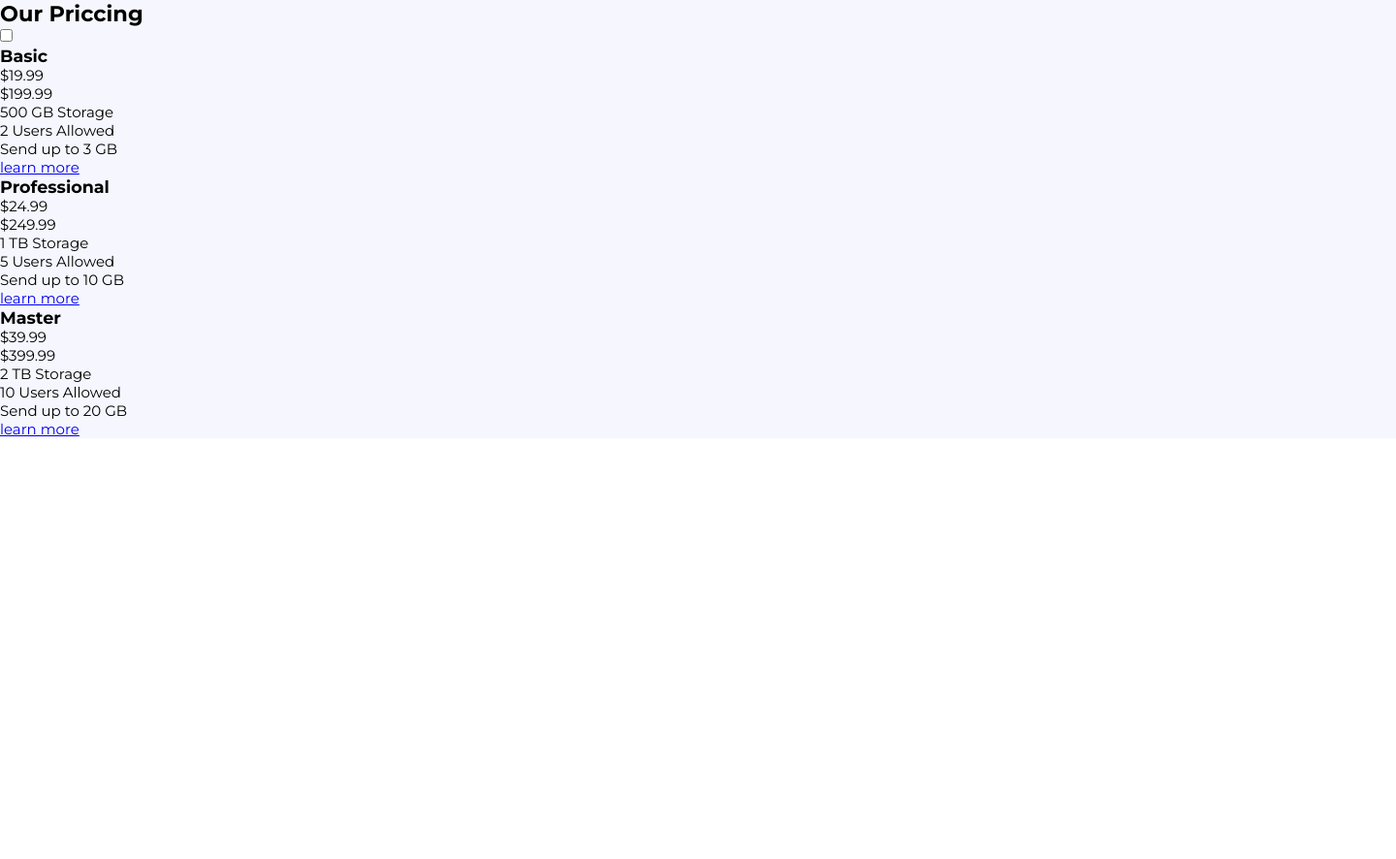
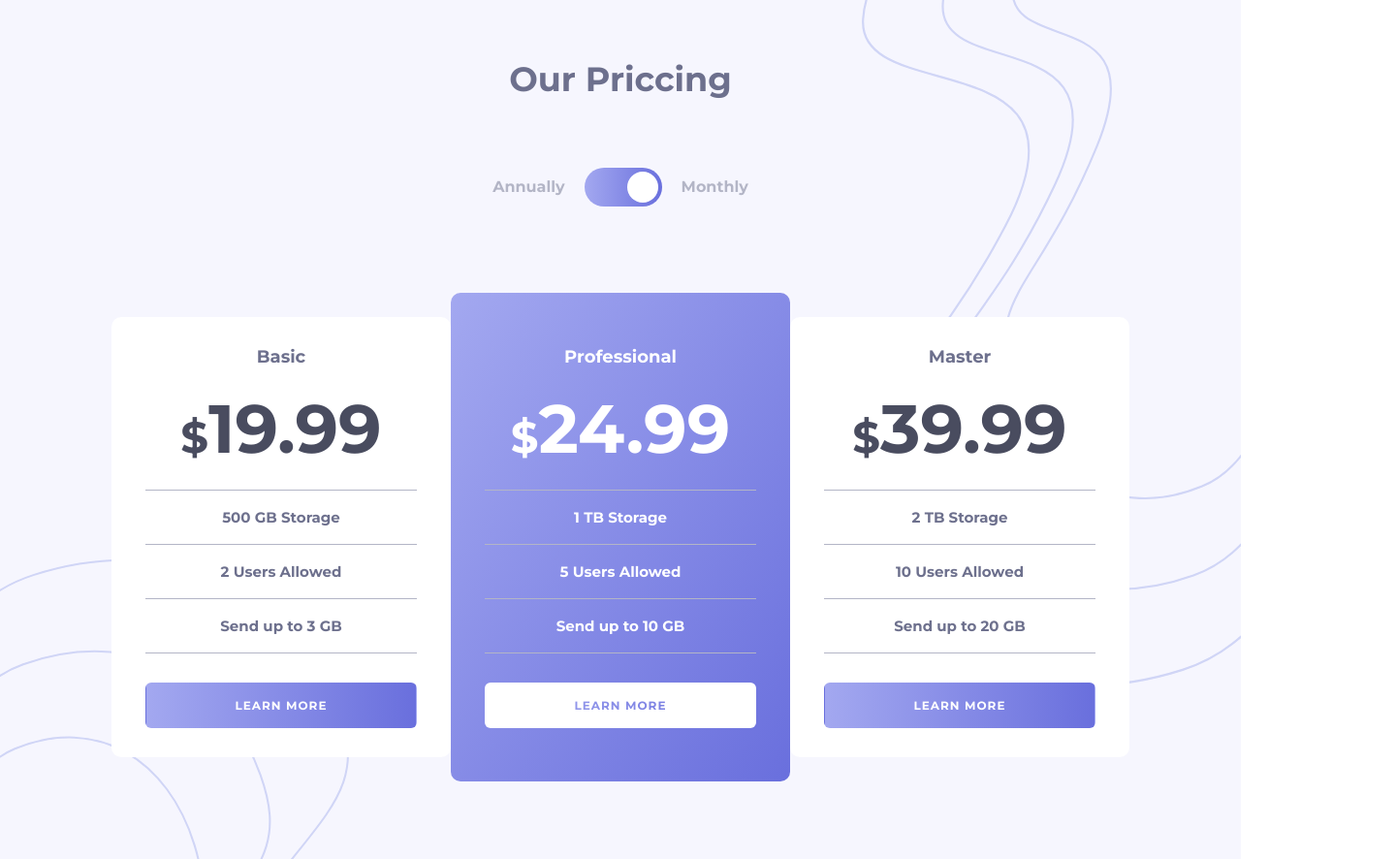
Before and after one commit to rachidbend/pricing-component-with-toggle, a plain HTML site: page src/index.html in a window 1280 px wide. Shown: the whole page at 97% size, 1440 px wide, since content can reach past the window. Before the commit the page ends 800 px from the top, so only its background shows below. Drawn offline with Linux system fonts and the light colour scheme.

Commit message:
done the project, mostly

```diff
--- a/src/index.html
+++ b/src/index.html
@@ -10,6 +10,9 @@
 <body>
 
     <section class="price">
+        <img src="images/bg-top.svg" alt="" class="price__background-top">
+        <img src="images/bg-bottom.svg" alt="" class="price__background-bottom">
+
         <div class="price__container">
 
             <div class="price__head">
@@ -17,8 +20,12 @@
             </div>
 
             <div class="price__toggle">
-                <input type="checkbox" name="toggle" id="toggle">
-                <span class="slider"></span>
+                <p class="price--year">Annually</p>
+                <label class="price__switch">
+                    <input type="checkbox" name="toggle" id="toggle" >
+                    <span class="slider"></span>
+                </label>
+                <p class="price--month">Monthly</p>
             </div>
 
             <div class="price__cards">
@@ -26,38 +33,38 @@
                 <!-- ----------CARD 1------------------ -->
                 <div class="price__card card">
                     <h3 class="card__heading"> Basic</h3>
-                    <p class="card__price--month">&dollar;19.99</p>
-                    <p class="card__price--year">&dollar;199.99</p>
+                    <p class="card__price--month card__price"><span class="dollar">&dollar;</span>19.99</p>
+                    <p class="card__price--year card__price"><span class="dollar">&dollar;</span>199.99</p>
                     <ul class="card__list">
                         <li class="card__item">500 GB Storage</li>
                         <li class="card__item">2 Users Allowed</li>
                         <li class="card__item">Send up to 3 GB</li>
                     </ul>
-                    <a href="#" class="card__button">learn more</a>
+                    <a href="#" class="card__button"><p>learn more</p></a>
                 </div>
                 <!-- ----------CARD 2------------------ -->
                 <div class="price__card card card--middle">
-                    <h3 class="card__heading">Professional</h3>
-                    <p class="card__price--month">&dollar;24.99</p>
-                    <p class="card__price--year">&dollar;249.99</p>
+                    <h3 class="card__heading card__heading--middle">Professional</h3>
+                    <p class="card__price--month card__price card__price--middle"><span class="dollar">&dollar;</span>24.99</p>
+                    <p class="card__price--year card__price  card__price--middle"><span class="dollar">&dollar;</span>249.99</p>
                     <ul class="card__list">
                         <li class="card__item">1 TB Storage</li>
                         <li class="card__item">5 Users Allowed</li>
                         <li class="card__item">Send up to 10 GB</li>
                     </ul>
-                    <a href="#" class="card__button">learn more</a>
+                    <a href="#" class="card__button card__button--middle"><p>learn more</p> </a>
                 </div>
                 <!-- ----------CARD 3------------------ -->
                 <div class="price__card card">
                     <h3 class="card__heading">Master</h3>
-                    <p class="card__price--month">&dollar;39.99</p>
-                    <p class="card__price--year">&dollar;399.99</p>
+                    <p class="card__price--month card__price"><span class="dollar">&dollar;</span>39.99</p>
+                    <p class="card__price--year card__price"><span class="dollar">&dollar;</span>399.99</p>
                     <ul class="card__list">
                         <li class="card__item">2 TB Storage</li>
                         <li class="card__item">10 Users Allowed</li>
                         <li class="card__item">Send up to 20 GB</li>
                     </ul>
-                    <a href="#" class="card__button">learn more</a>
+                    <a href="#" class="card__button"><p>learn more</p></a>
                 </div>
 
             </div>
--- a/src/main.css
+++ b/src/main.css
@@ -38,9 +38,291 @@ body {
 ***************************** */
 
 .price {
-    width: 144rem;
+    max-width: 144rem;
     font-size: 1.5rem;
     margin: 0 auto;
     display: block;
     background-color: var(--color-very-light-grayish-blue);
+    position: relative;
+
 }
+
+.price__container {
+    position: relative;
+    z-index: 10;
+}
+
+.price__background-top {
+    position: absolute;
+    top: 0;
+    right: 0;
+    height: 80%;
+
+}
+
+.price__background-bottom {
+    position: absolute;
+    bottom: 0;
+    left: 0;
+    height: 35%;
+
+}
+
+/* ****************************
+    HEAD
+***************************** */
+
+.price__head {
+    display: inline-block;
+    width: 100%;
+    margin: 6rem 0;
+    text-align: center;
+}
+
+.price__heading {
+    margin: 0 auto;
+    font-size: 3.5rem;
+    color: var(--color-grayish-blue);
+}
+
+
+/* ****************************
+    TOGGLE
+***************************** */
+
+.price__toggle {
+    display: flex;
+    justify-content: center;
+    align-items: center;
+
+}
+
+.price__toggle p {
+    margin: 2rem;
+    font-weight: 700;
+    color: var(--color-light-grayish-blue);
+    font-size: 1.6rem;
+}
+
+.price__switch {
+    width: 8rem;
+    height: 4rem;
+    position: relative;
+
+
+}
+
+.price__switch input {
+    opacity: 0;
+    width: 0;
+    height: 0;
+}
+
+.price__switch .slider {
+    position: absolute;
+    top: 0;
+    left: 0;
+    bottom: 0;
+    right: 0;
+    background-image: linear-gradient(to right, var(--color-gradiant-start), var(--color-gradiant-end));
+    border-radius: 50rem;
+    cursor: pointer;
+}
+
+.slider::before {
+    content: "";
+    position: absolute;
+    height: 3.2rem;
+    width: 3.2rem;
+    border-radius: 50%;
+    background-color: white;
+    top: 4px;
+    left: 4px;
+    transition: left .3s cubic-bezier(.57,1,.69,.92);
+}
+
+
+.price__switch input:checked + .slider::before {
+    left: 44px;
+}
+
+
+
+
+
+/* ****************************
+    CARD
+***************************** */
+.price__cards {
+    display: flex;
+    flex-flow: row nowrap;
+    justify-content: center;
+    align-items: center;
+    margin-top: 8rem;
+    position: relative;
+    z-index: 99;
+    padding-bottom: 8rem;
+
+}
+.price__card {
+    width: 35rem;
+
+    background-color: white;
+    opacity: 1;
+    z-index: 99;
+    text-align: center;
+    font-weight: 700;
+    border-radius: 1rem;
+}
+
+/* ---------------- */
+
+.card__heading {
+    margin: 2rem;
+    color: var(--color-grayish-blue);
+    font-size: 1.8rem;
+    margin-top: 3rem;
+}
+.card__heading--middle {
+    color: white;
+    margin-top: 5.5rem;
+}
+
+.card__price {
+    font-size: 7rem;
+    color: var(--color-dark-grayish-blue);
+
+}
+.card__price--middle {
+    color: white;
+}
+.card__price--year {
+    display: none;
+}
+.card--middle {
+    background-color: none;
+    color: white;
+    background-image: linear-gradient(to right bottom, var(--color-gradiant-start), var(--color-gradiant-end));
+}
+.dollar {
+    font-size: 4.5rem;
+
+
+}
+
+/* ------------------ */
+
+.card__list {
+    list-style: none;
+    margin-top: 2rem;
+}
+
+.card__item {
+    border-bottom: 1px solid var(--color-light-grayish-blue);
+    width: 80%;
+    margin: 0 auto;
+    padding: 1.8rem;
+    color: var(--color-grayish-blue);
+}
+.card__item:first-child {
+    border-top: 1px solid var(--color-light-grayish-blue);
+}
+
+.card--middle .card__item  {
+    color: white;
+}
+
+
+/* ----------------------- */
+
+.card__button {
+    display: block;
+    margin: 3rem auto;
+    background-image: linear-gradient(to right,  var(--color-gradiant-start), var(--color-gradiant-end));
+    padding: 1.5rem ;
+    border-radius: 6px;
+    width: 80%;
+    text-decoration: none;
+    color: white;
+    text-transform: uppercase;
+    letter-spacing: 1px;
+    font-weight: 700;
+    font-size: 1.2rem;
+    border: 1px solid transparent;
+    transition: background-image 1s;
+
+}
+
+.card__button:hover {
+    background-image: linear-gradient(white , white);
+    border: 1px solid var(--color-grayish-blue);
+}
+
+.card__button--middle {
+
+    background-image: linear-gradient(white, white);
+    margin-bottom: 5.5rem;
+
+}
+
+.card__button--middle:hover {
+    background-image: linear-gradient(to right,  var(--color-gradiant-start), var(--color-gradiant-end));
+    border: 1px solid white;
+}
+
+.card__button p {
+    background-image: linear-gradient(white, white);
+    -webkit-background-clip: text;
+    -webkit-text-fill-color: transparent;
+
+}
+
+
+.card__button--middle p {
+    background-image: linear-gradient(to right,  var(--color-gradiant-start), var(--color-gradiant-end));
+    -webkit-background-clip: text;
+    -webkit-text-fill-color: transparent;
+}
+
+
+.card__button:hover p {
+    background-image: linear-gradient(to right,  var(--color-gradiant-start), var(--color-gradiant-end));
+
+}
+
+.card__button--middle:hover p {
+    background-image: linear-gradient(white, white);
+
+}
+
+
+@media screen and (max-width: 600px) {
+    .price__cards {
+        flex-direction: column;
+    }
+
+    .price__background-top {
+        height: auto;
+        width: 80%;
+    }
+
+    .price__background-bottom {
+        height: auto;
+        width: 80%;
+        display: none;
+    }
+
+    .price__card {
+        margin-top: 3rem;
+    }
+
+    .card__button--middle {
+        margin: 3rem auto;
+    }
+
+    .card__heading {
+        margin: 3rem;
+    }
+
+
+}
--- a/src/script.js
+++ b/src/script.js
@@ -0,0 +1,54 @@
+
+
+const toggle = () => {
+    document.querySelector('#toggle').checked = true;
+
+    const toggleMonths = trueOrFalse => {
+        const months = Array.from(document.querySelectorAll('.card__price--month')) ;
+        if (trueOrFalse) {
+            months.forEach( e => {
+                e.style.display = 'block';
+            });
+        } else {
+            months.forEach(e => {
+                e.style.display = 'none';
+            });
+        }
+    }
+
+    const toggleYear = trueOrFalse => {
+        const years = Array.from(document.querySelectorAll('.card__price--year'));
+
+        if (trueOrFalse) {
+            years.forEach( e => {
+                e.style.display = 'block';
+            });
+        } else {
+            years.forEach( e => {
+                e.style.display = 'none';
+            });
+        }
+
+    }
+
+
+    document.querySelector('#toggle').addEventListener('change', () => {
+        let checkbox = document.querySelector('#toggle').checked;
+        if (checkbox === true) {
+            toggleMonths(true);
+            toggleYear(false)
+        } else if (checkbox === false) {
+            toggleMonths(false);
+            toggleYear(true);
+        }
+
+
+
+    });
+
+
+
+
+}
+
+toggle();
```
